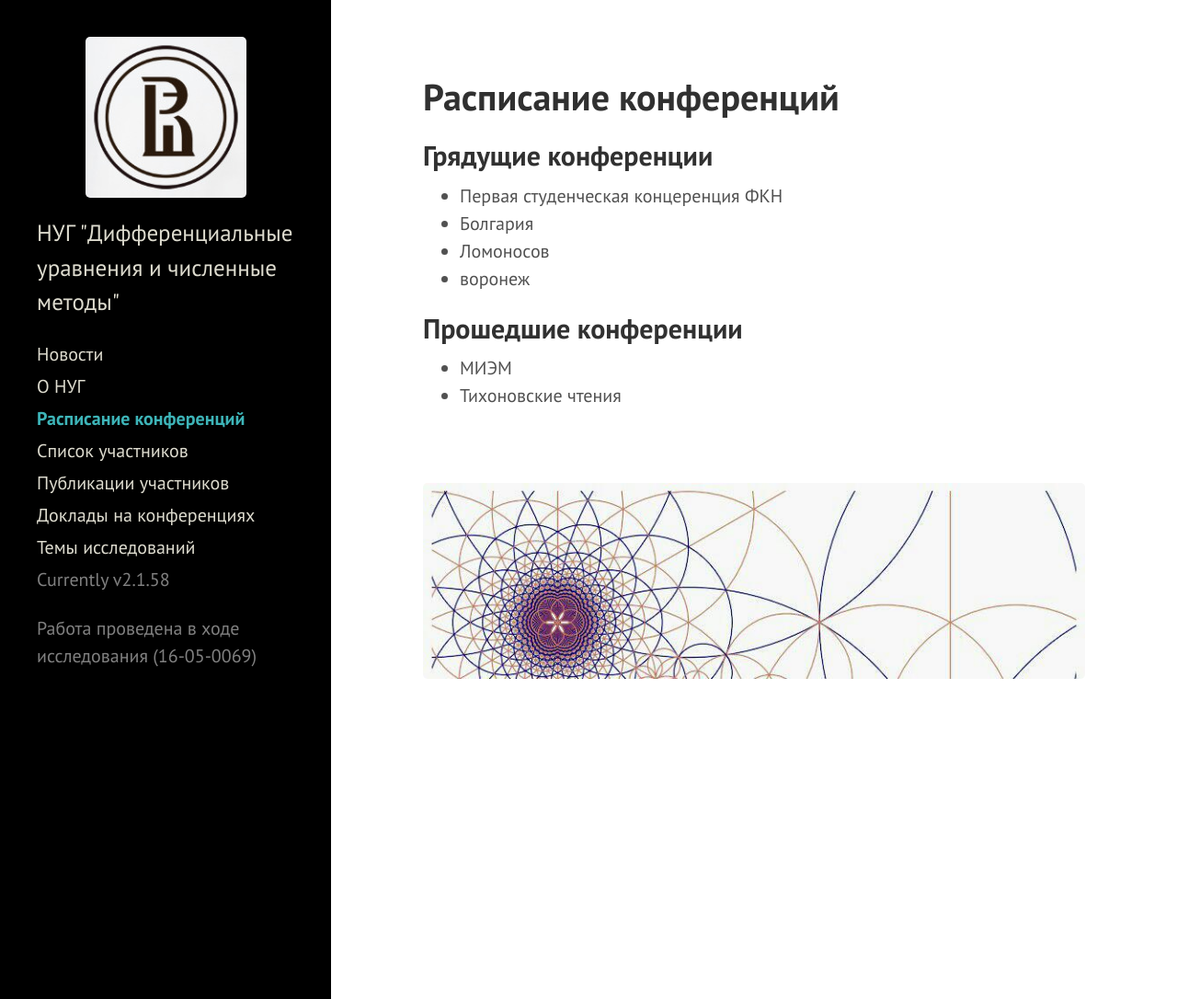
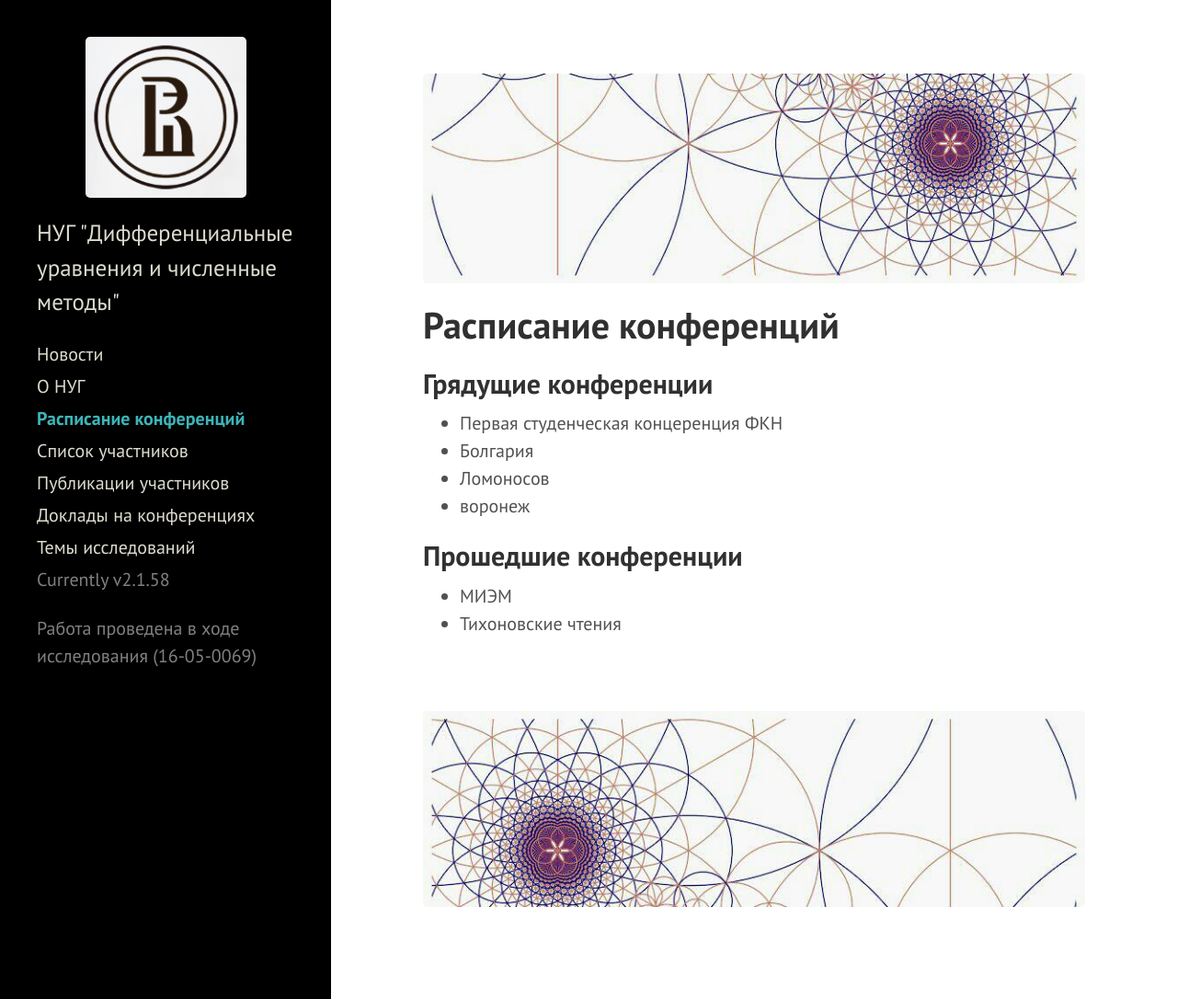
Before and after one commit to hsemmsg/hsemmsg.github.io, a Jekyll site: the page built from conferences.md, in a window 1280 px wide and 1086 px high. Shown: the whole window at 92% size. Built offline with Jekyll 4.4.1, drawn with Linux system fonts in a browser that asks for light colours.

Commit message:
Minor fixes

```diff
--- a/_layouts/page.html
+++ b/_layouts/page.html
@@ -2,8 +2,8 @@
 layout: default
 ---
 <!--<div align="left"> {{ site.time }}</div> <div align="right"><a href="{{ site.baseurl }}">НУГ "Дифференциальные уравнения"</a></div>
-<hr>
-<img src="/images/header-color.jpg" width="100%">-->
+<hr>-->
+<img src="/images/header-color.jpg" width="100%">
 <div class="page">
   <h1 class="page-title">{{ page.title }}</h1>
   {{ content }}
--- a/_layouts/post.html
+++ b/_layouts/post.html
@@ -2,8 +2,8 @@
 layout: default
 ---
 <!--<div align="left"> {{ site.time }}</div> <div align="right"><a href="{{ site.baseurl }}">НУГ "Дифференциальные уравнения"</a></div>
-<hr>
-<img src="/images/header-color.jpg" width="100%">-->
+<hr>-->
+<img src="/images/header-color.jpg" width="100%">
 <div class="post">
   <h1 class="post-title">{{ page.title }}</h1>
   <span class="post-date">{{ page.date | date_to_string }}</span>
```
